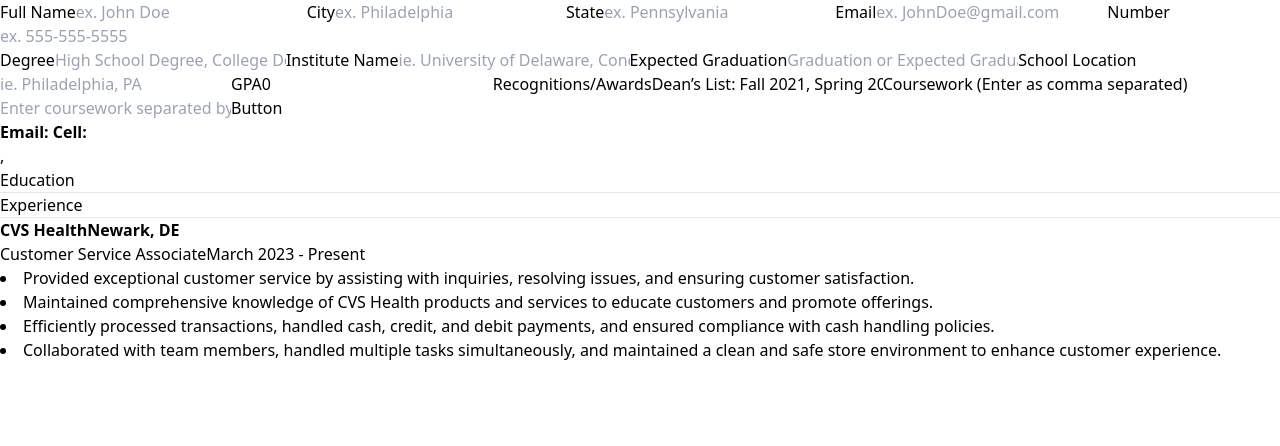
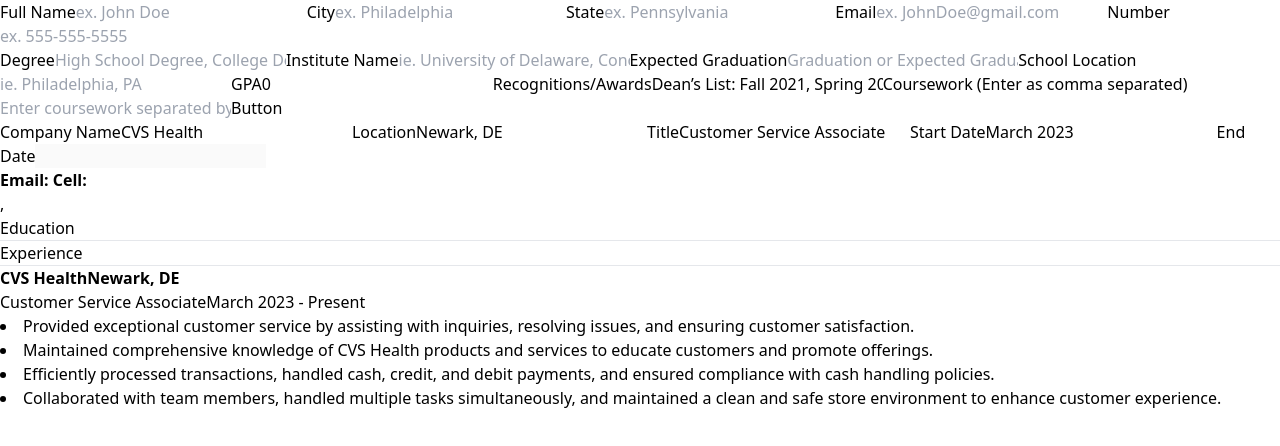
Before and after one commit to thekevinchau/ResumeGenerator, a React (Vite) app: page / in a window 1280 px wide. Shown: the top 446 px of the page. Built offline with nearby package versions, Linux system fonts and the light colour scheme.

Commit message:
Added form inputs for majority of Experience information. Need to handle current employee status and adding to tasks

```diff
--- a/src/App.tsx
+++ b/src/App.tsx
@@ -4,6 +4,7 @@
 import { EducationSection } from "./components/EducationSection";
 import EducationForms from "./components/EducationForms";
 import { ExperienceSection } from "./components/ExperienceSection";
+import { ExperienceForms } from "./components/ExperienceForms";
 
 interface EducationInfo {
   degree: string;
@@ -13,6 +14,16 @@
   gpa: number;
   recognitions: string[];
   courseWork: string;
+}
+
+export interface ExperienceInfo {
+  company: string,
+  location: string,
+  title: string,
+  startDate: string,
+  endDate: string,
+  tasks: string[],
+  currentEmployee: boolean,
 }
 
 export default function App() {
@@ -60,6 +71,7 @@
     setEducationArray([...educationArray, educationInfo])
     setEducationInfo(resetSubmission);
   }
+
   /*
   @brief: A callback function that changes educationInfo fields based on input from EducationForm.tsx
   @param: Event that fires upon key inputs to input box
@@ -86,12 +98,22 @@
     currentEmployee: true,
   })
 
+  const handleExperienceInput = (event: React.ChangeEvent<HTMLInputElement>) => {
+    //destructure the name and value from the event and we'll update those accordingly
+    const { name, value } = event.target;
+    setExperience({...experience, [name]: value})
+  }
+
+  //TODO: Complete functionality to add to Experience Array
+  //const [experienceArray, setExperienceArray] = useState<ExperienceInfo[]>([]);
+
 
   return <div className="w-screen h-screen flex justify-around items-start bg-slate-500 font-serif">
 
-    <div className="w-1/2 h-1/2 flex flex-col border">
+    <div className="w-1/2 h-screen flex flex-col border overflow-scroll">
       <HeaderForms handleFormInput={handlePersonalInfoChange} headerInfo={personalInfo}></HeaderForms>
       <EducationForms handleSubmission={addEducation} handleInput={handleEducationInfo} educationInfo={educationInfo}></EducationForms>
+      <ExperienceForms handleInput={handleExperienceInput} experienceInfo={experience}></ExperienceForms>
     </div>
     <div className="flex flex-col w-1/2 h-full  border bg-white">
 
--- a/src/components/ExperienceForms.tsx
+++ b/src/components/ExperienceForms.tsx
@@ -0,0 +1,25 @@
+import { ExperienceInfo } from "../App";
+
+interface ExpFormsProps{
+    handleInput: (event: React.ChangeEvent<HTMLInputElement>) => void,
+    experienceInfo: ExperienceInfo,
+}
+
+export function ExperienceForms({handleInput, experienceInfo}: ExpFormsProps){
+    return <div className="flex flex-col">
+        <label>Company Name</label>
+        <input type="text" name="company" onChange={handleInput} value={experienceInfo.company} required></input>
+
+        <label>Location</label>
+        <input type="text" name="location" onChange={handleInput} value={experienceInfo.location}></input>
+
+        <label>Title</label>
+        <input type="text" name="title" onChange={handleInput} value={experienceInfo.title}></input>
+
+        <label>Start Date</label>
+        <input type="text" name="title" onChange={handleInput} value={experienceInfo.startDate}></input>
+
+        <label>End Date</label>
+        <input disabled={experienceInfo.currentEmployee === true}></input>
+    </div>
+}
```
